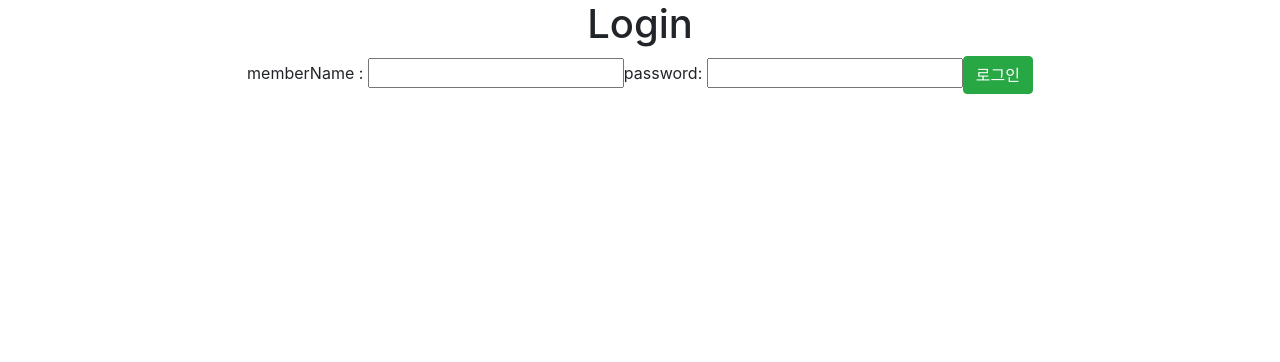
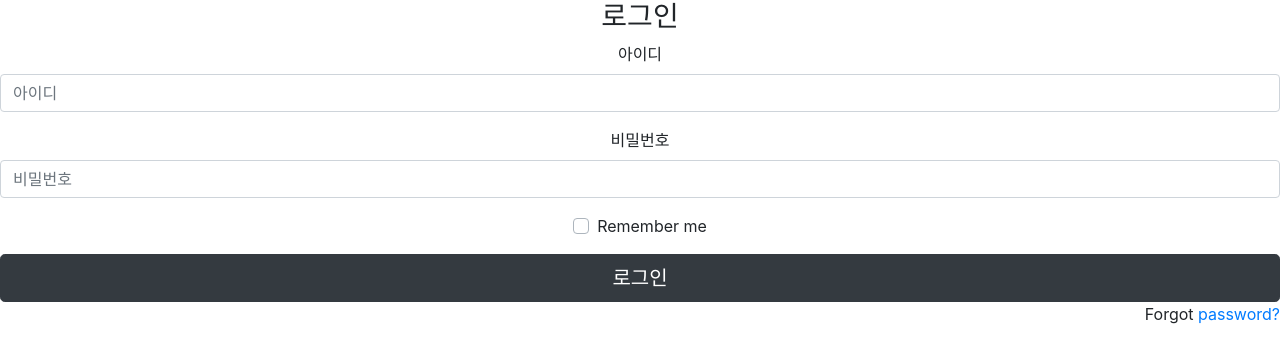
Before and after one commit to CodingWarriorss/movie_community, a React app in the folder src/main/frontend/: page /login in a window 1280 px wide. Shown: the top 362 px of the page. Built offline with nearby package versions, Linux system fonts and the light colour scheme.

Commit message:
fix : 로그인 UI 변경

```diff
--- a/src/main/frontend/src/component/jwtlogin/LoginComponent.jsx
+++ b/src/main/frontend/src/component/jwtlogin/LoginComponent.jsx
@@ -19,9 +19,9 @@ componentDidUpdate()
 */
 
 // [로그인 컴포넌트]
-class LoginComponent extends Component{
+class LoginComponent extends Component {
 
-    constructor(props){// props(컴포넌트) : React 엘리먼트
+    constructor(props) {// props(컴포넌트) : React 엘리먼트
         super(props); // 부모생성자(React.Component)를 호출. 선언전까지 생성자내에서 this 키워드 사용 불가
 
         // 기본 변수 세팅
@@ -42,7 +42,7 @@ class LoginComponent extends Component{
     handleChange(event) {
         this.setState(
             {
-                [event.target.name] : event.target.value
+                [event.target.name]: event.target.value
             }
         )
     }
@@ -54,9 +54,9 @@ class LoginComponent extends Component{
             .then((response) => {
                 AuthenticationService.registerSuccessfulLoginForJwt(this.state.memberName, response.data.token);
                 this.props.history.push(`/welcome/${this.state.memberName}`);
-            }).catch(() =>{
-            this.setState({showSuccessMessage:false});
-            this.setState({hasLoginFailed:true});
+            }).catch(() => {
+            this.setState({showSuccessMessage: false});
+            this.setState({hasLoginFailed: true});
         });
     }
 
@@ -69,19 +69,64 @@ class LoginComponent extends Component{
     4. 부모 컴포넌트가 렌더링 되었을 때
     */
     render() {
-        return(
-            <div>
-                <h1>Login</h1>
-                <div className="container">
-                    {this.state.hasLoginFailed && <div className="alert alert-warning">Invalid Credentials</div>}
-                    {this.state.showSuccessMessage && <div>Login Success</div>}
-                    memberName : <input type="text" name="memberName" value={this.state.memberName} onChange={this.handleChange}/>
-                    password: <input type="password" name="password" value={this.state.password} onChange={this.handleChange}/>
-                    <button className="btn btn-success" onClick={this.loginClicked}>로그인</button>
+        return (
+                <div>
+                <h3>로그인</h3>
+                {this.state.hasLoginFailed && <div className="alert alert-warning">Invalid Credentials</div>}
+                {this.state.showSuccessMessage && <div>Login Success</div>}
+
+                <div className="form-group">
+                    <label>아이디</label>
+                    <input type="text" className="form-control" placeholder="아이디"
+                           name="memberName" value={this.state.memberName}
+                           onChange={this.handleChange}/>
                 </div>
-            </div>
+
+                <div className="form-group">
+                    <label>비밀번호</label>
+                    <input type="password" className="form-control" placeholder="비밀번호"
+                           name="password" value={this.state.password}
+                           onChange={this.handleChange}/>
+                </div>
+
+                <div className="form-group">
+                    <div className="custom-control custom-checkbox">
+                        <input type="checkbox" className="custom-control-input" id="customCheck1"/>
+                        <label className="custom-control-label" htmlFor="customCheck1">Remember me</label>
+                    </div>
+                </div>
+
+                <button className="btn btn-dark btn-lg btn-block" onClick={this.loginClicked}>로그인</button>
+                <p className="forgot-password text-right">Forgot
+                    <a href="#"> password?</a>
+                </p>
+
+
+                {/*-------------------------------------------------------------------------------------------*/}
+                {/*<div>*/}
+                {/*    <h1>Login</h1>*/}
+                {/*    <div className="container">*/}
+                {/*        {this.state.hasLoginFailed && <div className="alert alert-warning">Invalid Credentials</div>}*/}
+                {/*        {this.state.showSuccessMessage && <div>Login Success</div>}*/}
+                {/*        memberName : <input type="text" name="memberName" value={this.state.memberName}*/}
+                {/*                            onChange={this.handleChange}/>*/}
+                {/*        password: <input type="password" name="password" value={this.state.password}*/}
+                {/*                         onChange={this.handleChange}/>*/}
+                {/*        <button className="btn btn-success" onClick={this.loginClicked}>로그인</button>*/}
+                {/*    </div>*/}
+                {/*</div>*/}
+
+
+                </div>
         )
     }
 }
 
 export default LoginComponent
+/*
+<export default>
+변수, 함수, 오브젝트, 클래스 등을 보낼 수 있는 명령어.
+default는 기본이라는 의미를 담고 있으며,
+default로 export한 Loginapp은 중괄호를 사용하지 않고도 import할 수 있다.
+https://m.blog.naver.com/gi_balja/221227430979
+*/
```
